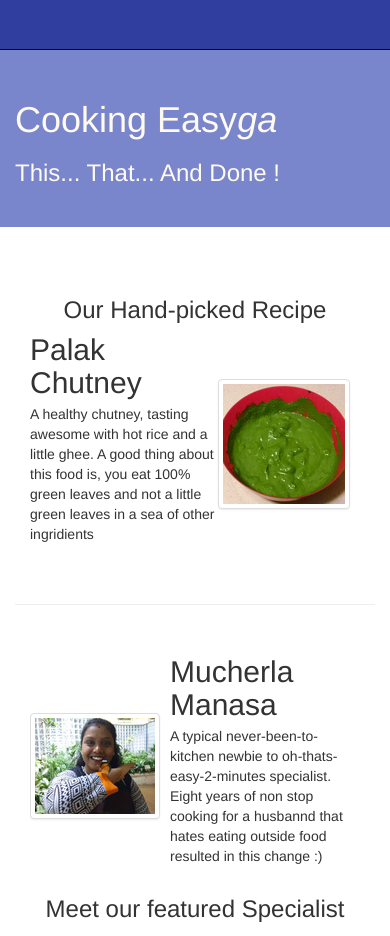
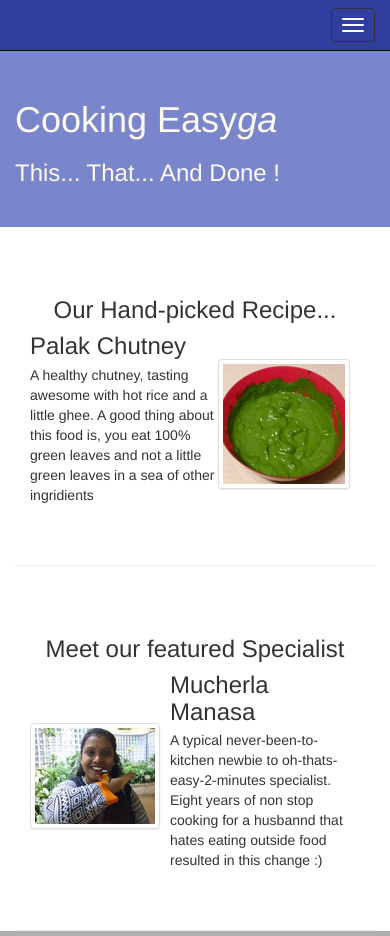
Before and after one commit to harikishoreaj/cookingeasyga, a website: page app/index.html in a window 390 px wide. Shown: the top 936 px of the page. Drawn offline with nearby package versions, Linux system fonts and the light colour scheme; some packages are replaced by stand-ins of ours.

Commit message:
make it responsive

```diff
--- a/app/index.html
+++ b/app/index.html
@@ -1,5 +1,8 @@
 <html lang="en" ng-app="cookingApp">
 <head>
+  <meta http-equiv="X-UA-Compatible" content="IE=edge">
+  <meta name="viewport" content="width=device-width, initial-scale=1">
+
   <title>Cooking Easyga</title>
   <link href="../bower_components/bootstrap/dist/css/bootstrap.min.css" rel="stylesheet">
   <link href="../bower_components/bootstrap/dist/css/bootstrap-theme.min.css" rel="stylesheet">
@@ -12,6 +15,8 @@
   <div ui-view="content"></div>
   <div ui-view="footer"></div>
 
+  <script src="../bower_components/jquery/dist/jquery.min.js"></script>
+  <script src="../bower_components/bootstrap/dist/js/bootstrap.min.js"></script>
   <script src="../bower_components/angular/angular.min.js"></script>
   <script src="../bower_components/angular-ui-router/release/angular-ui-router.min.js"></script>
   <script src="scripts/app.js"></script>
--- a/app/views/header.html
+++ b/app/views/header.html
@@ -1,5 +1,12 @@
 <nav class="navbar navbar-inverse navbar-fixed-top" role="navigation">
   <div class="container">
+    <div class="navbar-header">
+          <button type="button" class="navbar-toggle collapsed" data-toggle="collapse" data-target="#navbar" aria-expanded="false" aria-controls="navbar" >
+        <span class="icon-bar"></span>
+        <span class="icon-bar"></span>
+        <span class="icon-bar"></span>
+      </button>
+    </div>
     <div id="navbar" class="navbar-collapse collapse">
       <ul class="nav navbar-nav">
         <li><a ui-sref="app"><span class="glyphicon glyphicon-home"></span> Home</a></li>
--- a/app/views/home.html
+++ b/app/views/home.html
@@ -1,12 +1,12 @@
 <div class="container" ng-controller="HomeController">
   <div class="row row-content">
-    <div class="col col-sm-3 col-xs-12">
-      <h3 align="center">Our Hand-picked Recipe</h3>
+    <div class="col-xs-12 col-sm-3">
+      <h3 align="center">Our Hand-picked Recipe...</h3>
     </div>
-    <div class="col col-sm-9 col-xs-12">
+    <div class="col-xs-12 col-sm-9">
       <div class="media">
         <div class="media-body">
-          <h2 class="media-heading">{{featuredRecipe.name}}</h2>
+          <h3 class="media-heading">{{featuredRecipe.name}}</h3>
           <p>{{featuredRecipe.description}}</p>
         </div>
         <div class="media-left media-middle">
@@ -17,19 +17,19 @@
   </div>
 
   <div class="row row-content">
-    <div class="col col-sm-9 col-xs-12">
+    <div class="col col-sm-3 col-sm-push-9 col-xs-12">
+      <h3 align="center">Meet our featured Specialist</h3>
+    </div>
+    <div class="col-sm-9 col-sm-pull-3 col-xs-12">
       <div class="media">
         <div class="media-left media-middle">
           <img class="media-object img-thumbnail img-responsive z-media-img" src="{{featuredSpecialist.image}}">
         </div>
         <div class="media-body">
-          <h2 class="media-heading">{{featuredSpecialist.name}}</h2>
+          <h3 class="media-heading">{{featuredSpecialist.name}}</h3>
           <p>{{featuredSpecialist.description}}</p>
         </div>
       </div>
     </div>
-    <div class="col col-sm-3 col-xs-12">
-      <h3 align="center">Meet our featured Specialist</h3>
-    </div>
   </div>
 </div>
```
Also changed, not shown: app/views/recipedetail.html (+12 -4 lines).
